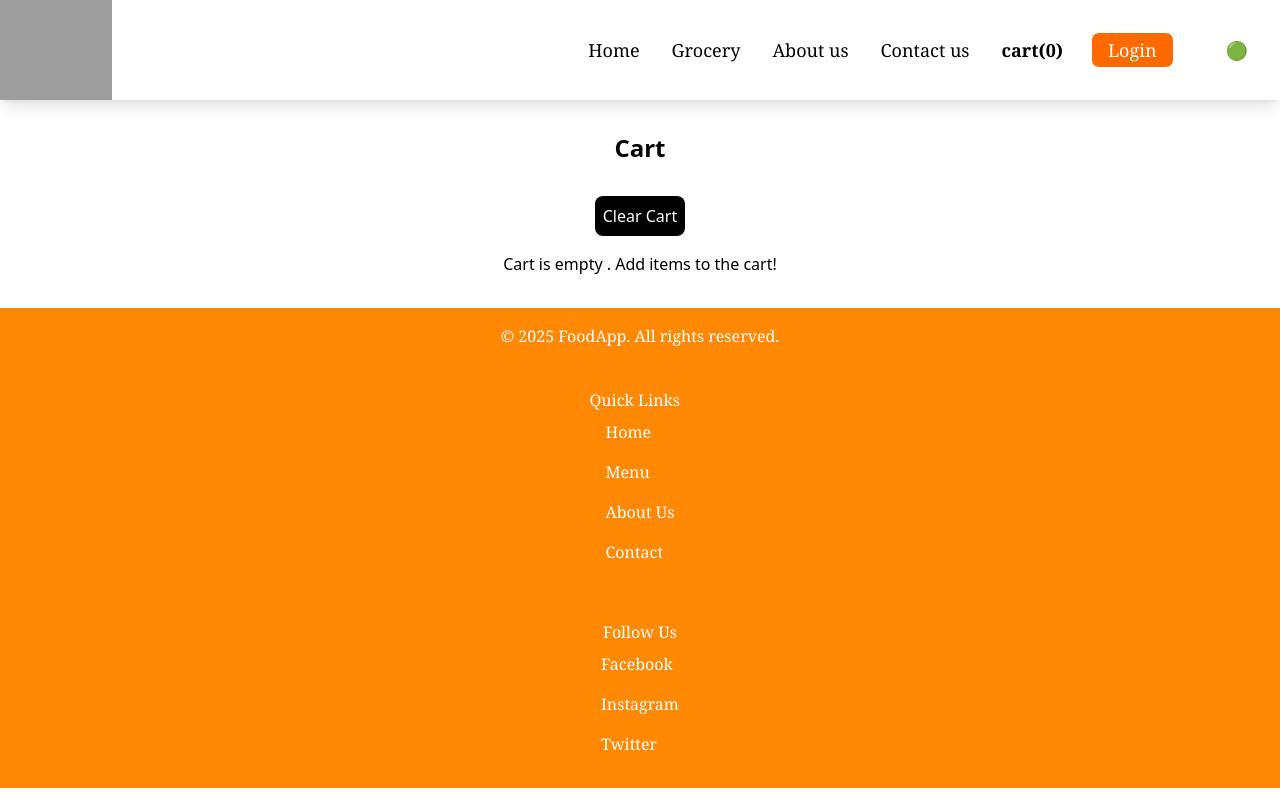
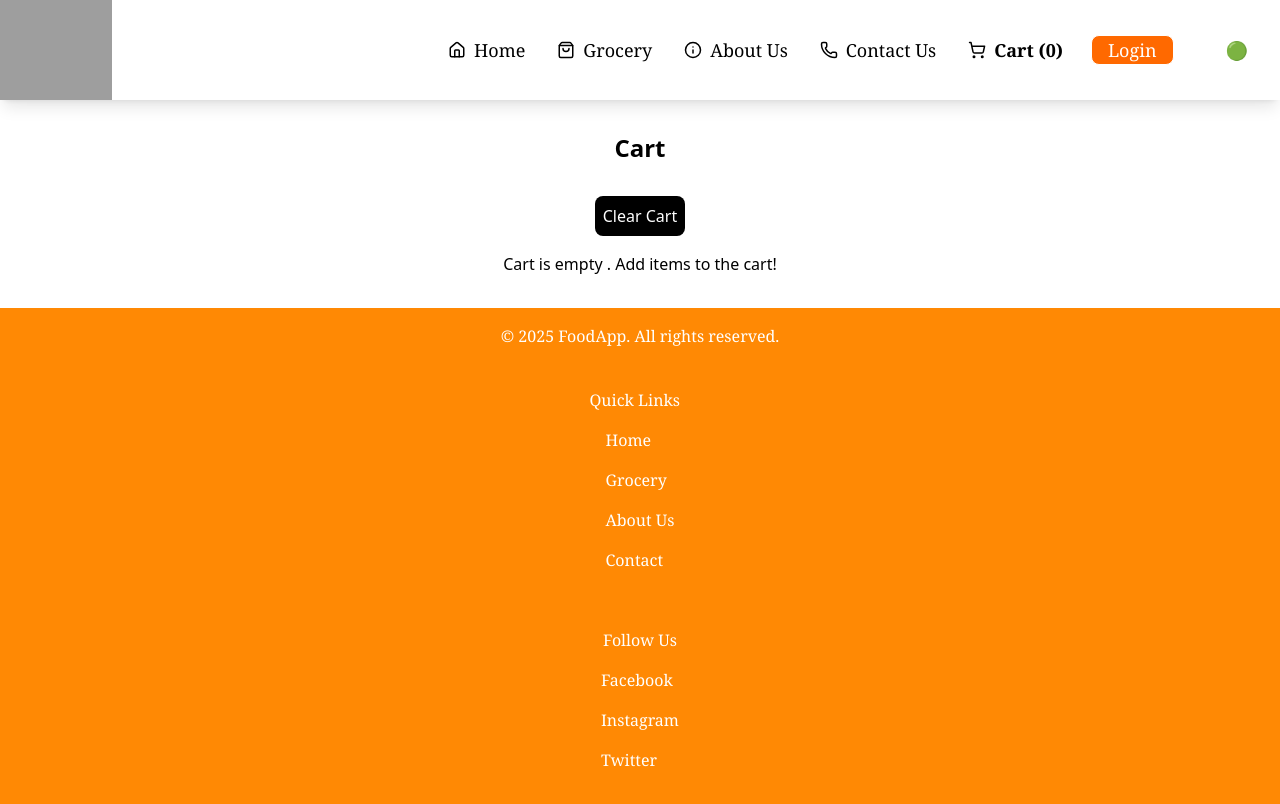
Before and after one commit to creator2104/SwiftyEats, a React (Vite) app: page /cart in a window 1280 px wide. Built offline with nearby package versions, Linux system fonts and the light colour scheme; grey boxes are pictures that could not be loaded.

Commit message:
added some changes for icon , toastify

```diff
--- a/package.json
+++ b/package.json
@@ -13,10 +13,12 @@
   "dependencies": {
     "@reduxjs/toolkit": "^2.8.2",
     "@tailwindcss/vite": "^4.1.7",
+    "lucide-react": "^0.514.0",
     "react": "^19.1.0",
     "react-dom": "^19.1.0",
     "react-redux": "^9.2.0",
     "react-router-dom": "^7.6.0",
+    "react-toastify": "^11.0.5",
     "tailwindcss": "^4.1.7"
   },
   "devDependencies": {
--- a/src/App.jsx
+++ b/src/App.jsx
@@ -12,6 +12,8 @@ import UserContext from "./utils/UserContext";
 import appStore from "./utils/AppStore";
 import { Provider } from "react-redux";
 import Cart from "./components/Cart";
+import { ToastContainer } from 'react-toastify';
+import 'react-toastify/dist/ReactToastify.css';
 
 // Eager loading (static)
 // import About from './About'; // bundled into main.js
@@ -58,6 +60,16 @@ const Applayout = () => {
           {/* <Contact/> */}
 
           <Footer/>
+           <ToastContainer
+            position="top-right"
+            autoClose={1500}
+            hideProgressBar
+            newestOnTop
+            closeOnClick
+            pauseOnHover
+            draggable
+            theme="light"
+          />
         </div>
         </UserContext.Provider>
         </Provider>
--- a/src/components/Cart.jsx
+++ b/src/components/Cart.jsx
@@ -1,6 +1,7 @@
 import { useDispatch, useSelector } from "react-redux";
 import ItemList from "./ItemList";
 import { clearCart } from "../utils/cartSlice";
+import { toast } from "react-toastify";
 
 const Cart = () => {
   // whenever you do a selector make sure you are using right portion of the store if you dont use the right portion of the store it will make big performance loss
@@ -14,6 +15,15 @@ const Cart = () => {
   const dispatch = useDispatch();
   const handleClearCart = () => {
     dispatch(clearCart())
+     toast.success("Cart cleared successfully!", {
+      position: "top-right",
+      autoClose: 1500,
+      hideProgressBar: true,
+      closeOnClick: true,
+      pauseOnHover: false,
+      draggable: true,
+      theme: "light"
+    });
   }
 
   return (
--- a/src/components/Footer.jsx
+++ b/src/components/Footer.jsx
@@ -1,3 +1,5 @@
+import { Link } from "react-router-dom";
+
 const Footer = () => {
     return(
         <div className="footer bg-orange-400 text-white font-serif flex flex-col items-center ">
@@ -7,16 +9,16 @@ const Footer = () => {
             <div className="footer-section m-6">
                     <h3>Quick Links</h3>
                     <ul >
-                        <li className="hover:bg-orange-500 px-4 py-2"><a href="#">Home</a></li>
-                        <li className="hover:bg-orange-500 px-4 py-2"><a href="#">Menu</a></li>
-                        <li className="hover:bg-orange-500 px-4 py-2"><a href="#">About Us</a></li>
-                        <li className="hover:bg-orange-500 px-4 py-2"><a href="#">Contact</a></li>
+                        <li className="hover:bg-orange-500 px-4 py-2 pt-4"><Link to="/">Home</Link></li>
+                        <li className="hover:bg-orange-500 px-4 py-2"><Link to="/grocery">Grocery</Link></li>
+                        <li className="hover:bg-orange-500 px-4 py-2"><Link to="/about">About Us</Link></li>
+                        <li className="hover:bg-orange-500 px-4 py-2"><Link to="/contact">Contact</Link></li>
                     </ul>
             </div>
             <div className="footer-section flex flex-col items-center m-6">
                     <h3>Follow Us</h3>
                     <div className="social-links flex flex-col">
-                        <a href="#" className="hover:bg-orange-500 px-4 py-2">Facebook</a>
+                        <a href="#" className="hover:bg-orange-500 px-4 py-2 pt-4">Facebook</a>
                         <a href="#" className="hover:bg-orange-500 px-4 py-2">Instagram</a>
                         <a href="#" className="hover:bg-orange-500 px-4 py-2">Twitter</a>
                     </div>
--- a/src/components/Header.jsx
+++ b/src/components/Header.jsx
@@ -9,6 +9,8 @@ import useOnlineStatus from "../utils/useOnlineStatus";
 import ItemList from "./ItemList";
 import { useSelector } from "react-redux";
 // link hook work exectly same as anchor tag
+import { Home, Info, Phone , ShoppingCart , ShoppingBag } from "lucide-react";
+
 
 export const Header = () => {
 
@@ -44,13 +46,41 @@ export const Header = () => {
           <img className="w-28" src={LOGO_URL} alt="Food-app-logo"/>
         </div>
         <div className="nav-items">
-         <ul className="flex p-4 m-4 space-x-6">
-            <li className="hover:bg-gray-200 p-1 cursor-pointer"> <Link to="/">Home</Link></li>
-            <li className="hover:bg-gray-200 p-1 cursor-pointer"> <Link to="/grocery">Grocery</Link></li>
-            {/* never use anchor tag in react instead use link beacuse anchor tag reloads whole page everytime and link refreshes only perticular component */}
-            <li className="hover:bg-gray-200 p-1 cursor-pointer"> <Link to="/about">About us</Link></li>
-            <li className="hover:bg-gray-200 p-1 cursor-pointer"> <Link to="/contact">Contact us</Link></li>
-            <li className="cursor-pointer hover:bg-gray-200 p-1 font-bold"><Link to="/cart">cart({cartItems.length})</Link></li>
+      <ul className="flex p-4 m-4 space-x-6 items-center">
+  <li className="hover:bg-gray-200 p-1 cursor-pointer">
+    <Link to="/" className="flex items-center gap-2">
+      <Home size={18} />
+      Home
+    </Link>
+  </li>
+
+  <li className="hover:bg-gray-200 p-1 cursor-pointer">
+    <Link to="/grocery" className="flex items-center gap-2">
+      <ShoppingBag size={18} />
+      Grocery
+    </Link>
+  </li>
+
+  <li className="hover:bg-gray-200 p-1 cursor-pointer">
+    <Link to="/about" className="flex items-center gap-2">
+      <Info size={18} />
+      About Us
+    </Link>
+  </li>
+
+  <li className="hover:bg-gray-200 p-1 cursor-pointer">
+    <Link to="/contact" className="flex items-center gap-2">
+      <Phone size={18} />
+      Contact Us
+    </Link>
+  </li>
+
+  <li className="cursor-pointer hover:bg-gray-200 p-1 font-bold">
+    <Link to="/cart" className="flex items-center gap-2">
+      <ShoppingCart size={18} />
+      Cart ({cartItems.length})
+    </Link>
+  </li>
               <button className="bg-orange-500 text-white px-4 rounded-lg border-1 hover:bg-orange-600 cursor-pointer" onClick={()=>{
               btnNameReact=="Login" ? setbtnNameReact("Logout") : setbtnNameReact("Login")
               // whenever this setbtnnamereact is getting called react will re-render whole header component
--- a/src/components/ItemList.jsx
+++ b/src/components/ItemList.jsx
@@ -1,8 +1,9 @@
 import { useDispatch } from "react-redux";
 import { CDN_URL } from "../utils/constants";
 import { addItem } from "../utils/cartSlice";
+import { toast } from "react-toastify";
 
-const ItemList = ({ items, dummy }) => {
+const ItemList = ({ items }) => {
   const dispatch = useDispatch();
 
   const handleAddItem = (item) => {
@@ -11,7 +12,21 @@ const ItemList = ({ items, dummy }) => {
     // For example, you might dispatch an action to add the item to the Redux store
     dispatch(addItem(item));
     // whenver you dispatch an action it will take whatever payload-("pizza") you have passed and it will create an object {payload:"pizza"} and it will pass as an second arguement in the reducer function action.payload
-  };
+     // Show success toast
+    toast.success(`${item.card.info.name} added to cart!`, {
+      position: "top-right",
+      autoClose: 1200,    // auto disappears in 1.2 seconds
+      hideProgressBar: false,
+      closeOnClick: true,
+      pauseOnHover: true,
+      draggable: true,
+      theme: "light",
+    });
+
+    // const handleAddItem = (item) => {
+    // dispatch(addItem(item));         //  Updates the Redux store
+    // toast.success("Item added!");    //  Triggers Toastify popup
+};
   return (
     <div>
       {items?.map((item) => (
@@ -36,6 +51,7 @@ const ItemList = ({ items, dummy }) => {
             <img
               src={CDN_URL + item.card.info.imageId}
               className="w-full h-32 object-cover rounded"
+               alt={item.card.info.name}
             />
             <button
               className="absolute bottom-2 left-1/2 transform -translate-x-1/2 px-4 py-1 bg-white shadow-md rounded-lg border border-green-400 text-sm cursor-pointer hover:bg-gray-100"
@@ -48,5 +64,6 @@ const ItemList = ({ items, dummy }) => {
       ))}
     </div>
   );
-};
+}
+
 export default ItemList;
```
Also changed, not shown: src/utils/Icons.js (added, +1 -0 lines), src/components/RestaurantMenu.jsx (line endings or trailing spaces), src/utils/cartSlice.js (line endings or trailing spaces), 1 other file (tests, documents, lock files or other folders).
